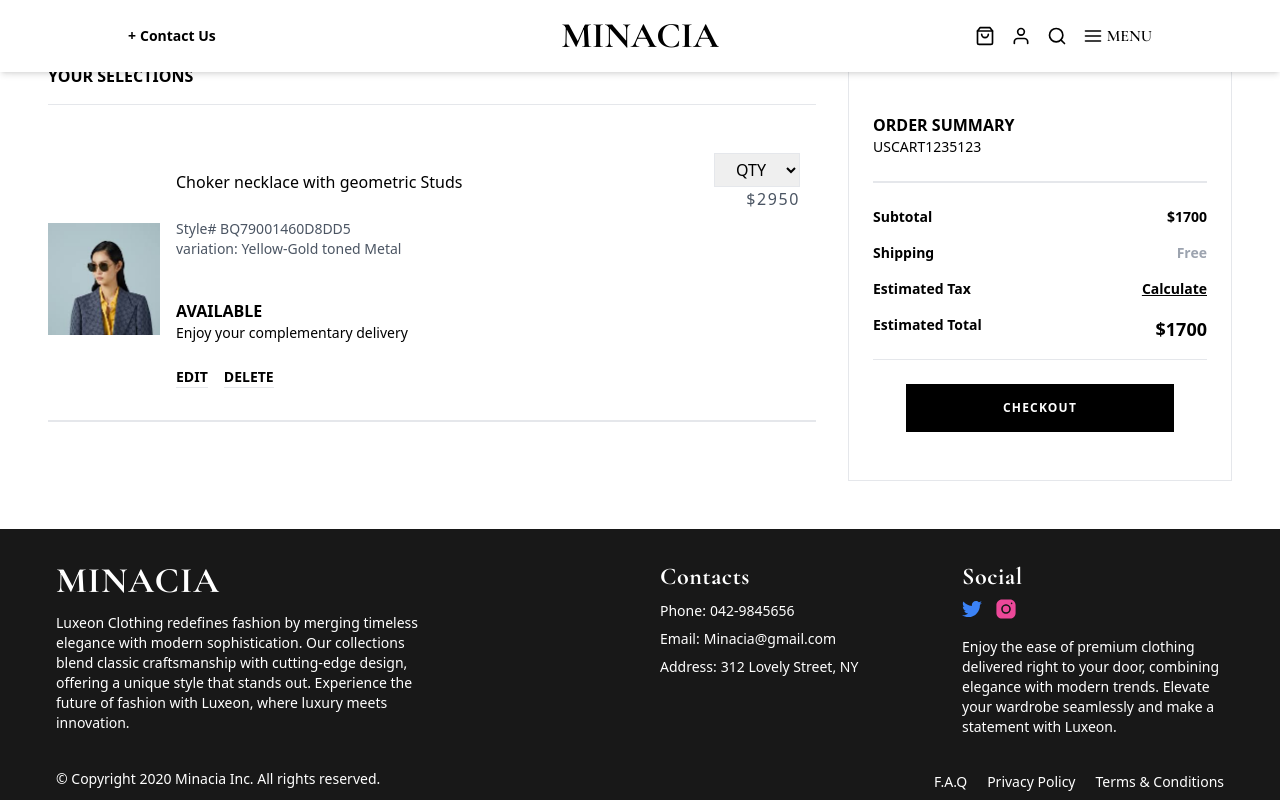
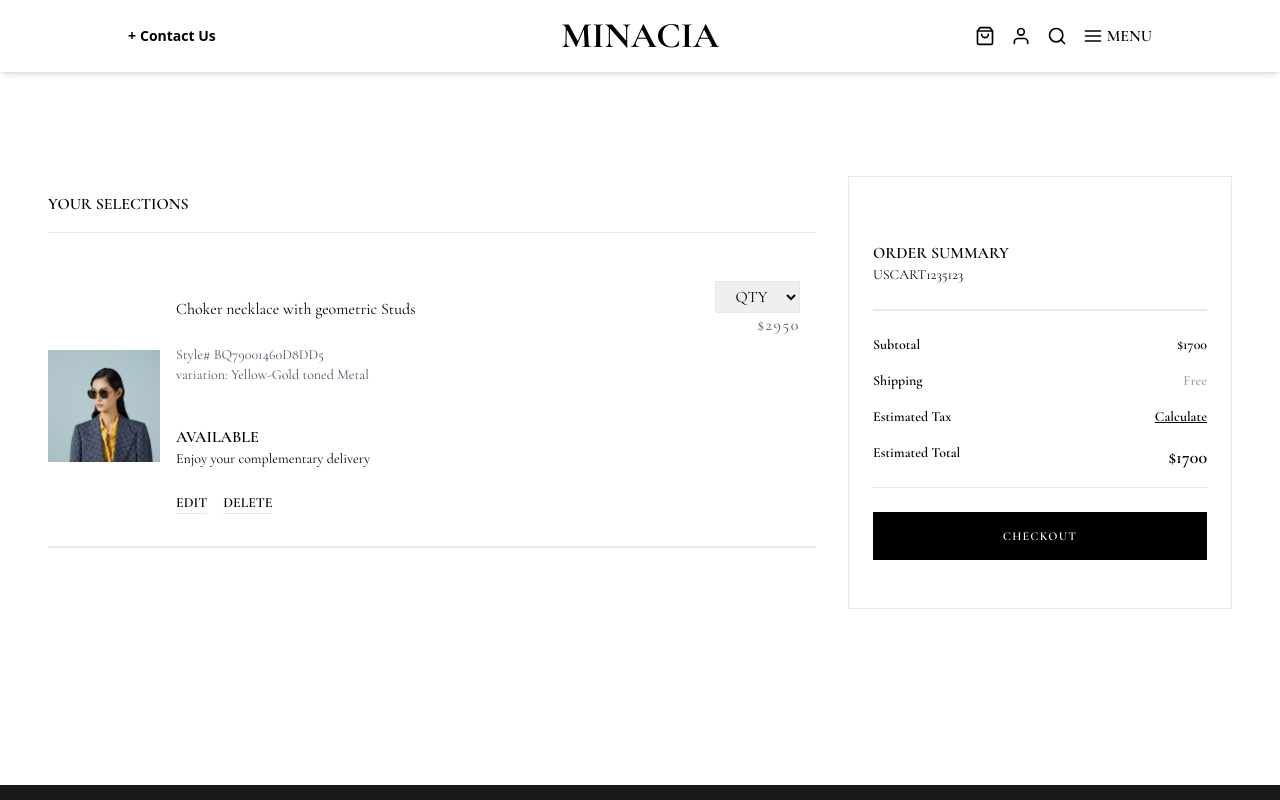
Before and after one commit to MuhammadAhmadSaaim/minacia-frontend, a React (Create React App) app: page /cart in a window 1280 px wide. Shown: the top 800 px of the page. Built offline with nearby package versions, Linux system fonts and the light colour scheme.

Commit message:
95% front end done

```diff
--- a/src/components/menuDrawer.js
+++ b/src/components/menuDrawer.js
@@ -16,7 +16,7 @@ const MenuDrawer = ({ isMenuOpen, handleMenuToggle }) => {
                     <li className="list-none"><a href="#" className="text-lg font-semibold">Categories</a>
                         <ul className="ml-4 space-y-2">
                             <li className="mt-1"><a href="#" className="text-lg font-semibold">- Sun Glasses</a></li>
-                            <li><a href="#" className="text-lg font-semibold">- Hats</a></li>
+                            <li><a href="/product-listings" className="text-lg font-semibold">- Hats</a></li>
                             <li><a href="#" className="text-lg font-semibold">- Caps</a></li>
                         </ul>
                     </li>
--- a/src/pages/cart.jsx
+++ b/src/pages/cart.jsx
@@ -2,22 +2,22 @@ import React from "react";
 
 const Cart = () => {
     return (
-        <div className="cart-content m-auto">
+        <div className="cart-content m-auto my-32">
             <div className="md:hidden buttons-pay w-full border-b pt-6">
                 <div className="w-11/12 m-auto pb-6">
-                    <div className="text-center border-b py-8 text-2xl font-semibold">
+                    <div className="text-center border-b py-8 text-2xl font-semibold font-cormorant">
                         Shopping Bag
-                        <span className="count-elements mx-2">(1)</span>
+                        <span className="count-elements mx-2 font-cormorant">(1)</span>
                     </div>
 
                     <div className="w-4/5 mt-6 mb-4 m-auto">
-                        <button className="bg-black text-white mb-4 py-4 px-6 w-full tracking-widest text-xs font-semibold">
+                        <button className="bg-black text-white mb-4 py-4 px-6 w-full tracking-widest text-xs font-semibold font-cormorant">
                             CHECKOUT
                         </button>
-                        <button className="bg-purple-400 text-white mb-4 py-4 px-6 w-full tracking-widest text-xs font-semibold">
+                        <button className="bg-purple-400 text-white mb-4 py-4 px-6 w-full tracking-widest text-xs font-semibold font-cormorant">
                             PAY WITH STRIPE
                         </button>
-                        <button className="border py-4 px-6 w-full tracking-widest text-xs font-semibold">
+                        <button className="border py-4 px-6 w-full tracking-widest text-xs font-semibold font-cormorant">
                             PayPal
                         </button>
                     </div>
@@ -35,67 +35,67 @@ const Cart = () => {
                                     </div>
                                 </div>
 
-                                <div className="text-center my-4 item w-full tracking-wide">
-                                    <div className="font-semibold">
+                                <div className="text-center my-4 item w-full tracking-wide font-cormorant">
+                                    <div className="font-semibold font-cormorant">
                                         Leather Hang Bag
                                     </div>
-                                    <div className="font-light">
+                                    <div className="font-light font-cormorant">
                                         Color: Black
                                     </div>
-                                    <div className="font-light">
+                                    <div className="font-light font-cormorant">
                                         Size: Large
                                     </div>
-                                    <div className="my-4 text-xl tracking-wider">
+                                    <div className="my-4 text-xl tracking-wider font-cormorant">
                                         $1700
                                     </div>
                                 </div>
-                                <div className="qty flex">
-                                    <select className="border py-2 px-4 text-center">
+                                <div className="qty flex font-cormorant">
+                                    <select className="border py-2 px-4 text-center font-cormorant">
                                         <option>QTY</option>
                                         {[...Array(10)].map((x, i) =>
-                                            <option>QTY: {i}</option>
-                                         )}
+                                            <option key={i} className="font-cormorant">QTY: {i}</option>
+                                        )}
                                     </select>
                                 </div>
-                                <div className="py-4 mt-2 text-sm font-semibold item-footer flex space-x-4 justify-center">
-                                    <button className="border-b">
+                                <div className="py-4 mt-2 text-sm font-semibold item-footer flex space-x-4 justify-center font-cormorant">
+                                    <button className="border-b font-cormorant">
                                         EDIT
                                     </button>
-                                    <button className="border-b">
+                                    <button className="border-b font-cormorant">
                                         DELETE
                                     </button>
                                 </div>
                             </li>
                         </ul>
                         <div className="order-summary w-full">
-                            <div className="border-b osum-wrap p-8">
+                            <div className="border-b osum-wrap p-8 font-cormorant">
                                 <div className="order-header border-b">
-                                    <div className="mb-2 text-sm font-semibold uppercase">
+                                    <div className="mb-2 text-sm font-semibold uppercase font-cormorant">
                                         order summary
                                     </div>
-                                    <div className="mb-4 text-xs uppercase">
+                                    <div className="mb-4 text-xs uppercase font-cormorant">
                                         UKCART40217258
                                     </div>
                                 </div>
-                                <div className="order-details my-4">
-                                    <div className="text-sm mb-4 font-semibold flex justify-between">
+                                <div className="order-details my-4 font-cormorant">
+                                    <div className="text-sm mb-4 font-semibold flex justify-between font-cormorant">
                                         <span>Subtotal</span>
                                         <span>$1700</span>
                                     </div>
-                                    <div className="text-sm mb-4 font-semibold flex justify-between">
+                                    <div className="text-sm mb-4 font-semibold flex justify-between font-cormorant">
                                         <span>Shipping</span>
-                                        <span className="text-gray-400">Free (Premium Express)</span>
+                                        <span className="text-gray-400 font-cormorant">Free (Premium Express)</span>
                                     </div>
-                                    <div className="text-sm mb-4 font-semibold flex justify-between">
+                                    <div className="text-sm mb-4 font-semibold flex justify-between font-cormorant">
                                         <span>Estimated Tax</span>
                                         <span><u>Calculate</u></span>
                                     </div>
-                                    <div className="text-sm pb-4 border-b font-semibold flex justify-between">
+                                    <div className="text-sm pb-4 border-b font-semibold flex justify-between font-cormorant">
                                         <span>Estimated Total</span>
-                                        <span className="text-lg">$1700</span>
+                                        <span className="text-lg font-cormorant">$1700</span>
                                     </div>
                                     <div className="w-4/5 mt-6 m-auto">
-                                        <button className="bg-black text-white py-4 px-6 w-full tracking-widest text-xs font-semibold">
+                                        <button className="bg-black text-white py-4 px-6 w-full tracking-widest text-xs font-semibold font-cormorant">
                                             CHECKOUT
                                         </button>
                                     </div>
@@ -109,9 +109,9 @@ const Cart = () => {
             <div className="hidden md:block gutter w-full p-4">
                 <div className="wrapper p-8">
                     <div className="maincontent flex gap-8">
-                       <div className="left flex-1">
-                            <div className="flex py-4 border-b uppercase justify-between w-full list-header">
-                                <div className="font-semibold">
+                        <div className="left flex-1">
+                            <div className="flex py-4 border-b uppercase justify-between w-full list-header font-cormorant">
+                                <div className="font-semibold font-cormorant">
                                     your selections
                                 </div>
                             </div>
@@ -123,94 +123,93 @@ const Cart = () => {
                                             className="w-full"
                                         />
                                     </div>
-                                    <div className="flex flex-col p-4 flex-1">
+                                    <div className="flex flex-col p-4 flex-1 font-cormorant">
                                         <div className="prod-info flex items-center justify-between">
-                                            <div className="title text-md w-1/2">
+                                            <div className="title text-md w-1/2 font-cormorant">
                                                 Choker necklace with geometric Studs
                                             </div>
-                                            <div className="flex-col text-end">
-                                                <div className="qty flex">
-                                                    <select className="border py-1 px-2 text-center">
+                                            <div className="flex-col text-end font-cormorant">
+                                                <div className="qty flex font-cormorant">
+                                                    <select className="border py-1 px-2 text-center font-cormorant">
                                                         <option>QTY</option>
                                                         {[...Array(10)].map((x, i) =>
-                                                            <option>QTY: {i}</option>
+                                                            <option key={i} className="font-cormorant">QTY: {i}</option>
                                                         )}
                                                     </select>
                                                 </div>
-                                                <div className="amount tracking-widest text-gray-600">
+                                                <div className="amount tracking-widest text-gray-600 font-cormorant">
                                                     $2950
                                                 </div>
                                             </div>
                                         </div>
-                                        <div className="r2 py-2 text-sm text-gray-600">
+                                        <div className="r2 py-2 text-sm text-gray-600 font-cormorant">
                                             <div className="style">
                                                 Style# BQ79001460D8DD5
                                             </div>
-                                            <div className="variation">
+                                            <div className="variation font-cormorant">
                                                 variation: Yellow-Gold toned Metal
                                             </div>
                                         </div>
-                                        <div className="ship-info mt-8">
-                                            <div className="uppercase font-semibold">
+                                        <div className="ship-info mt-8 font-cormorant">
+                                            <div className="uppercase font-semibold font-cormorant">
                                                 Available
                                             </div>
-                                            <div className="text-sm">
+                                            <div className="text-sm font-cormorant">
                                                 Enjoy your complementary delivery
                                             </div>
                                         </div>
-                                        <div className="py-4 mt-2 text-sm font-semibold item-footer space-x-4">
-                                            <button className="border-b">
+                                        <div className="py-4 mt-2 text-sm font-semibold item-footer space-x-4 font-cormorant">
+                                            <button className="border-b font-cormorant">
                                                 EDIT
                                             </button>
-                                            <button className="border-b">
+                                            <button className="border-b font-cormorant">
                                                 DELETE
                                             </button>
                                         </div>
                                     </div>
                                 </div>
                             </div>
-                       </div>
-                       <div className="right flex-1 min-w-80 max-w-96">
-                            <div className="order-summary flex-col p-6 border">
-                                <div className="header pt-10 pb-6 border-b-2">
-                                    <div className="font-semibold uppercase">
+                        </div>
+                        <div className="right flex-1 min-w-80 max-w-96 font-cormorant">
+                            <div className="order-summary flex-col p-6 border font-cormorant">
+                                <div className="header pt-10 pb-6 border-b-2 font-cormorant">
+                                    <div className="font-semibold uppercase font-cormorant">
                                         order summary
                                     </div>
-                                    <div className="text-sm uppercase">
+                                    <div className="text-sm uppercase font-cormorant">
                                         USCART1235123
                                     </div>
                                 </div>
-                                <div className="summary py-6 flex-col">
-                                    <div className="text-sm mb-4 font-semibold flex justify-between">
+                                <div className="summary py-6 flex-col font-cormorant">
+                                    <div className="text-sm mb-4 font-semibold flex justify-between font-cormorant">
                                         <span>Subtotal</span>
                                         <span>$1700</span>
                                     </div>
-                                    <div className="text-sm mb-4 font-semibold flex justify-between">
+                                    <div className="text-sm mb-4 font-semibold flex justify-between font-cormorant">
                                         <span>Shipping</span>
-                                        <span className="text-gray-400">Free </span>
+                                        <span className="text-gray-400 font-cormorant">Free</span>
                                     </div>
-                                    <div className="text-sm mb-4 font-semibold flex justify-between">
+                                    <div className="text-sm mb-4 font-semibold flex justify-between font-cormorant">
                                         <span>Estimated Tax</span>
                                         <span><u>Calculate</u></span>
                                     </div>
-                                    <div className="text-sm pb-4 border-b font-semibold flex justify-between">
+                                    <div className="text-sm pb-4 border-b font-semibold flex justify-between font-cormorant">
                                         <span>Estimated Total</span>
-                                        <span className="text-lg">$1700</span>
+                                        <span className="text-lg font-cormorant">$1700</span>
                                     </div>
-                                    <div className="w-4/5 mt-6 m-auto">
-                                        <button className="bg-black text-white py-4 px-6 w-full tracking-widest text-xs font-semibold">
+                                    <div className="w-full mt-6">
+                                        <button className="bg-black text-white py-4 px-6 w-full tracking-widest text-xs font-semibold font-cormorant">
                                             CHECKOUT
                                         </button>
                                     </div>
                                 </div>
-
                             </div>
-                       </div>
+                        </div>
                     </div>
                 </div>
             </div>
         </div>
-    )
-}
+    );
+};
 
 export default Cart;
--- a/src/pages/privacyPolicy.jsx
+++ b/src/pages/privacyPolicy.jsx
@@ -1,9 +1,9 @@
 import React from 'react';
 
-function PrivacyPolicy (){
+function PrivacyPolicy() {
     return (
         <div>
-        <div className="p-6 max-w-4xl mt-32 mb-10 mx-auto">
+            <div className="p-6 max-w-4xl mt-32 mb-10 mx-auto font-cormorant">
                 <h1 className="text-5xl text-center font-bold mb-8 text-black">Privacy Policy</h1>
                 <p className="mb-4 text-gray-700">
                     Welcome to Minicia. We are committed to protecting your personal information and your right to privacy. This Privacy Policy explains how we collect, use, disclose, and safeguard your information when you visit our website <a href="http://www.minicia.com" className="text-black hover:underline">www.minicia.com</a>, make a purchase, or interact with us in other ways.
@@ -102,6 +102,6 @@ function PrivacyPolicy (){
             </div>
         </div>
     );
-};
+}
 
 export default PrivacyPolicy;
--- a/src/pages/productListing.jsx
+++ b/src/pages/productListing.jsx
@@ -64,7 +64,7 @@ const ProductListing = () => {
 
     return (
         <div>
-            <ListingHeader title="Women" />
+            <ListingHeader title="Hats" />
             <div className="flex-wrap mx-auto mt-64 mb-32 flex justify-around px-10">
                 {productsArray.map((product) => (
                     <ListingCard
```
Lines whose indentation alone changed are shown as unchanged.
